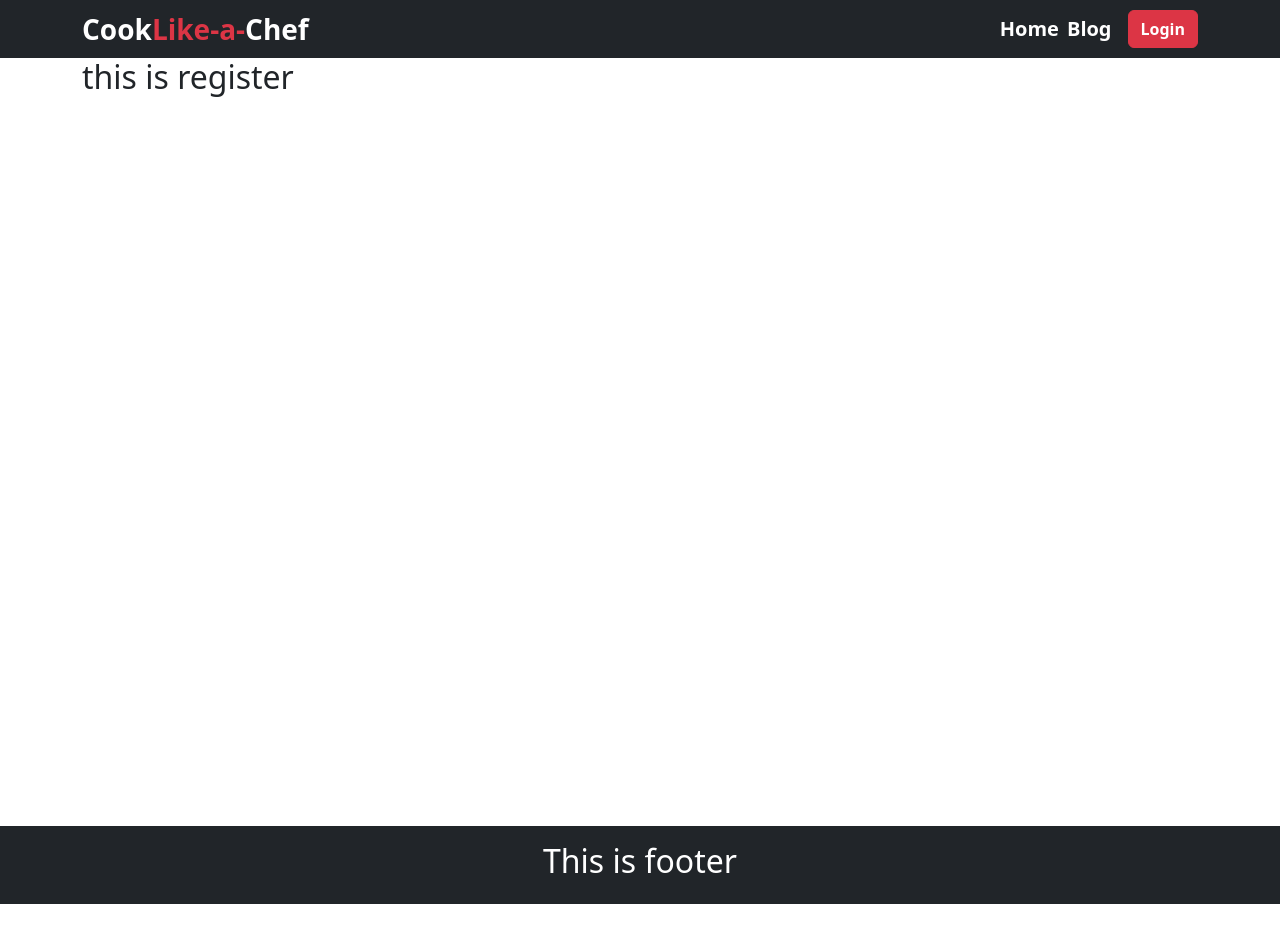
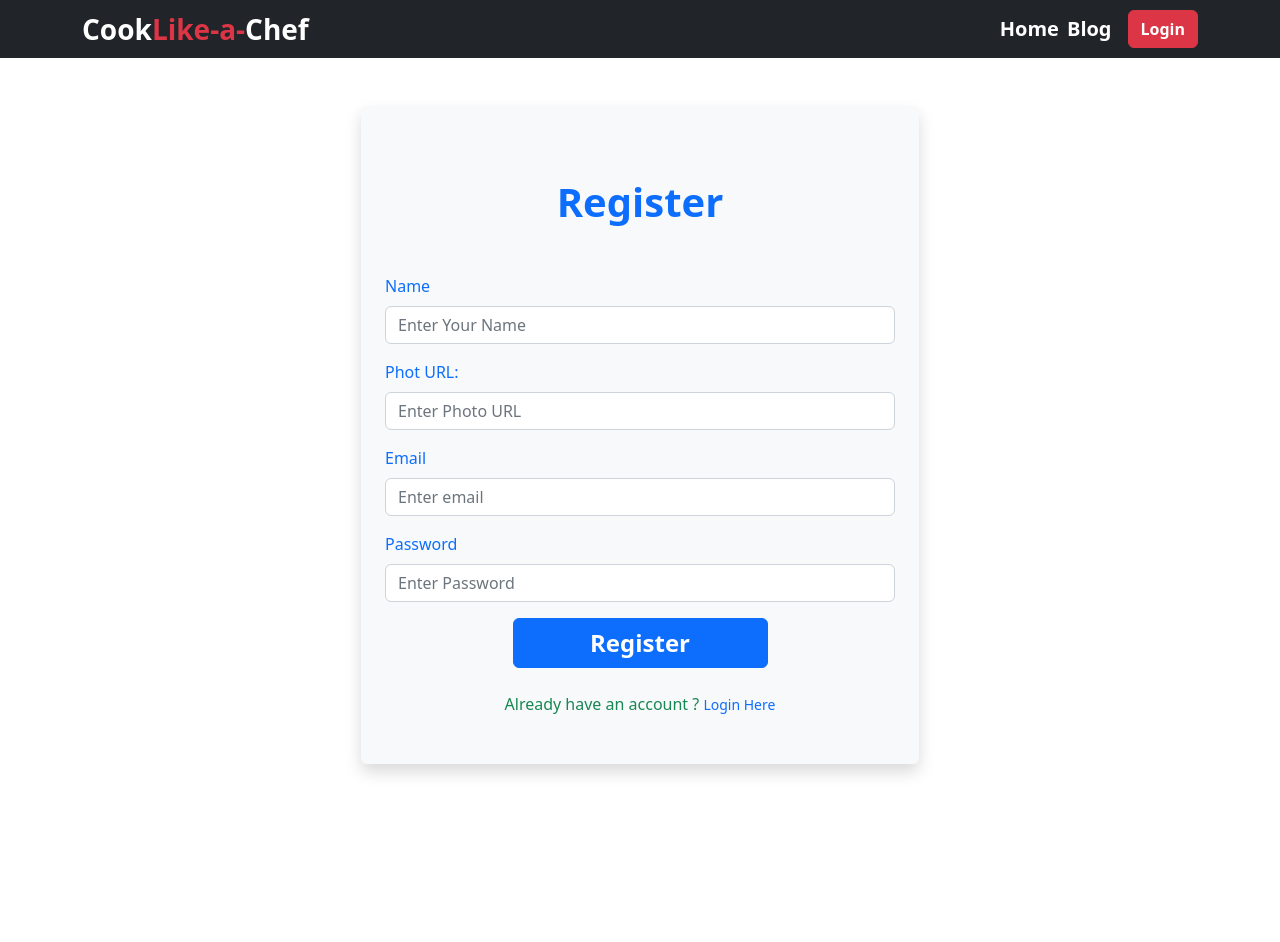
Before and after one commit to shuvrodev337/cook--like-a-chef-client, a React (Vite) app: page /register in a window 1280 px wide. Shown: the top 942 px of the page. Before the commit the page ends 904 px from the top, so only its background shows below. Built offline with nearby package versions, Linux system fonts and the light colour scheme.

Commit message:
added register page

```diff
--- a/src/components/Login/Login.jsx
+++ b/src/components/Login/Login.jsx
@@ -15,7 +15,7 @@ const Login = () => {
       </h2>
       <form onSubmit={handleEmailPasswordLogin}>
         <Form.Group className="mb-3" controlId="email">
-          <Form.Label>Email </Form.Label>
+          <Form.Label className="text-primary">Email </Form.Label>
           <Form.Control
             type="email"
             placeholder="Enter email"
@@ -25,7 +25,7 @@ const Login = () => {
         </Form.Group>
 
         <Form.Group className="mb-3" controlId="password">
-          <Form.Label>Password</Form.Label>
+          <Form.Label className="text-primary">Password</Form.Label>
           <Form.Control
             type="password"
             placeholder="Enter Password"
@@ -45,7 +45,7 @@ const Login = () => {
         <p className="text-danger">{errorMessage}</p>
         <div className="text-center my-3">
           <Button className="w-50 fw-semibold fs-4" variant="primary" type="submit">
-            Submit
+            Login
           </Button>
         </div>
       </form>
--- a/src/components/Register/Register.jsx
+++ b/src/components/Register/Register.jsx
@@ -1,10 +1,76 @@
-import React from 'react';
+import React, { useState } from "react";
+import { Button, Form } from "react-bootstrap";
+import { Link } from "react-router-dom";
+const Register = () => {
+    const [successMessage, setSuccessMessage] = useState("");
+    const [errorMessage, setErrorMessage] = useState("");
+    const handleEmailPasswordRegister = event=>{
 
-const Register = () => {
+    }
     return (
-        <div>
-            <h2>this is register</h2>
+        <div className="w-50 mx-auto mt-5 bg-light p-4 rounded shadow">
+      <h2 className="text-center fw-bold fs-1 text-primary my-5">
+        Register
+      </h2>
+      <form onSubmit={handleEmailPasswordRegister}>
+        <Form.Group className="mb-3" controlId="name">
+          <Form.Label className="text-primary">Name </Form.Label>
+          <Form.Control
+            type="text"
+            placeholder="Enter Your Name"
+            name="name"
+            required
+          />
+        </Form.Group>
+        <Form.Group className="mb-3" controlId="name">
+          <Form.Label className="text-primary">Phot URL: </Form.Label>
+          <Form.Control
+            type="text"
+            placeholder="Enter Photo URL"
+            name="photoURL"
+            required
+          />
+        </Form.Group>
+        <Form.Group className="mb-3" controlId="email">
+          <Form.Label className="text-primary">Email </Form.Label>
+          <Form.Control
+            type="email"
+            placeholder="Enter email"
+            name="email"
+            required
+          />
+        </Form.Group>
+
+        <Form.Group className="mb-3" controlId="password">
+          <Form.Label className="text-primary">Password</Form.Label>
+          <Form.Control
+            type="password"
+            placeholder="Enter Password"
+            name="password"
+            required
+          />
+        </Form.Group>
+
+        <p className="text-success">{successMessage}</p>
+        <p className="text-danger">{errorMessage}</p>
+        <div className="text-center my-3">
+          <Button className="w-50 fw-semibold fs-4" variant="primary" type="submit">
+            Register
+          </Button>
         </div>
+      </form>
+
+
+      <div className="my-4 text-center">
+        <p className="text-success">
+          Already have an account ?{" "}
+          <Link className="text-decoration-none" to={"/login"}>
+            <small >Login Here</small>
+          </Link>
+        </p>
+
+      </div>
+    </div>
     );
 };
 
```
